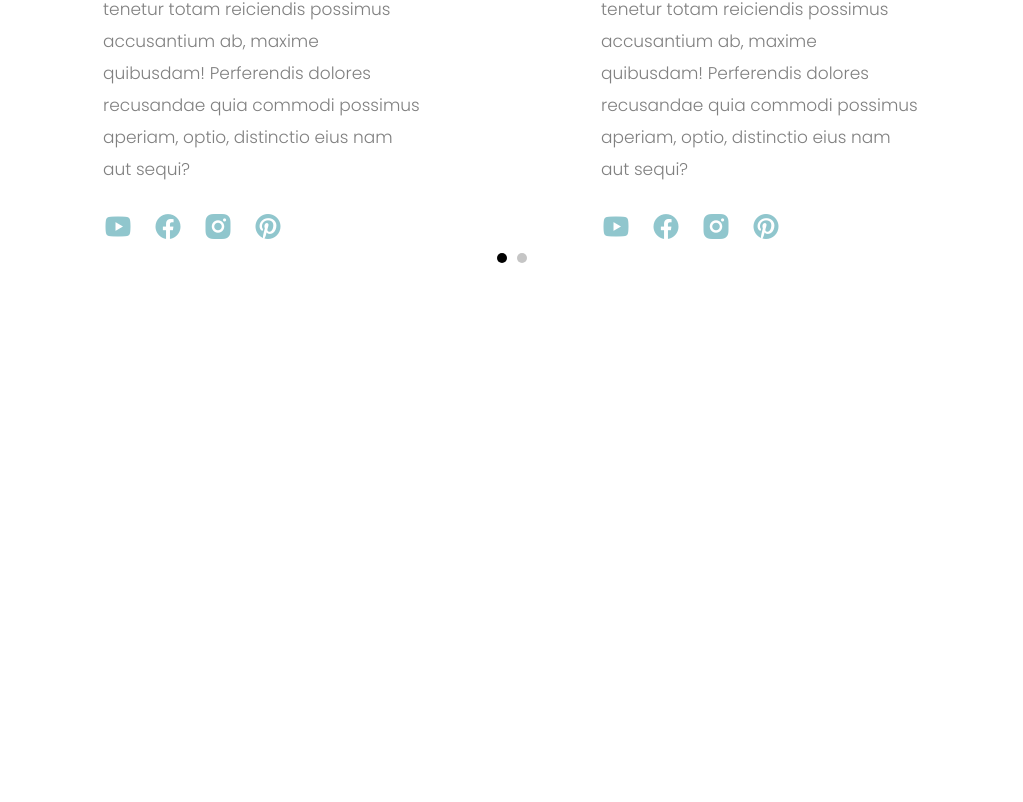
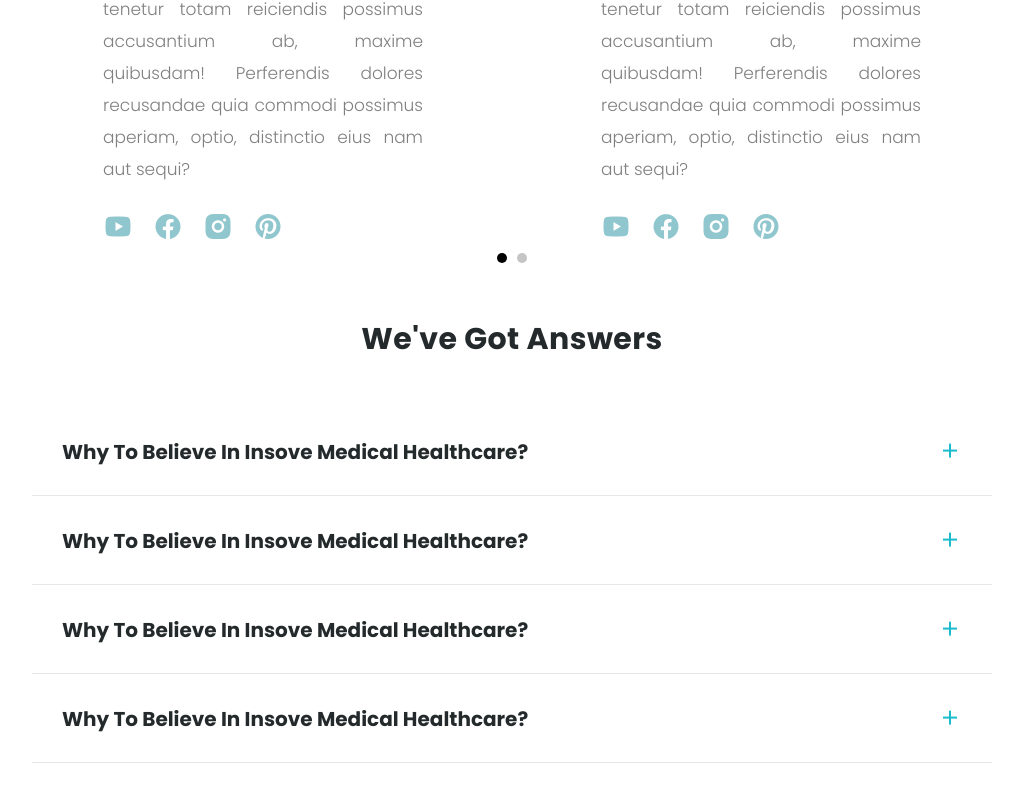
Before and after one commit to fomes/custom-landing-page, a Next.js app: page / in a window 1280 px wide. Shown: the part 4945-5747 px from the top of the page, without its empty margins (128-1151 px from the left). Before the commit the page ends 5666 px from the top, so only its background shows below. Built offline with nearby package versions, Linux system fonts and the light colour scheme.

Commit message:
Faq section

```diff
--- a/src/app/page.tsx
+++ b/src/app/page.tsx
@@ -1,5 +1,6 @@
 import { Header } from "@/components/Header";
 import { SectionAppointment } from "@/components/SectionAppointment";
+import { SectionFaq } from "@/components/SectionFaq";
 import { SectionHero } from "@/components/SectionHero";
 import { SectionServices } from "@/components/SectionServices";
 import { SectionStats } from "@/components/SectionStats";
@@ -16,7 +17,8 @@ export default function Home() {
       <SectionAppointment />
       <SectionTestimonials />
       <SectionTeam />
-      <div className="h-[400px]"></div>
+      <SectionFaq />
+      <div className="h-[200px]"></div>
     </>
   );
 }
--- a/src/components/DoubleSlideItem/index.tsx
+++ b/src/components/DoubleSlideItem/index.tsx
@@ -1,6 +1,7 @@
 import Image from "next/image";
 import { ReactNode } from "react";
 import doctor1 from "@/assets/img/team/doctor-1.png";
+import doctor2 from "@/assets/img/team/doctor-2.png";
 import { SocialIcon } from "../SocialIcon";
 
 interface DoubleSlideItemProps {
@@ -22,7 +23,7 @@ export function DoubleSlideItem({ children }: DoubleSlideItemProps) {
               <div className="font-medium uppercase tracking-[2.24px] text-[#9ab4b7] mb-[20px] ">
                 Pedatrician
               </div>
-              <p className="font-light mb-[26px] max-w-[320px]">
+              <p className="font-light mb-[26px] max-w-[320px] text-justify">
                 Lorem ipsum dolor sit amet consectetur adipisicing elit. Beatae
                 tenetur totam reiciendis possimus accusantium ab, maxime
                 quibusdam! Perferendis dolores recusandae quia commodi possimus
@@ -41,7 +42,7 @@ export function DoubleSlideItem({ children }: DoubleSlideItemProps) {
         <div className="flex-1 flex flex-col xl:flex-row">
           <div className="flex flex-col xl:flex-row items-center gap-[30px]">
             <div className="flex-1">
-              <Image src={doctor1} alt="Doctor" />
+              <Image src={doctor2} alt="Doctor" />
             </div>
 
             <div className="flex-1 flex flex-col">
@@ -49,7 +50,7 @@ export function DoubleSlideItem({ children }: DoubleSlideItemProps) {
               <div className="font-medium uppercase tracking-[2.24px] text-[#9ab4b7] mb-[20px] ">
                 Pedatrician
               </div>
-              <p className="font-light mb-[26px] max-w-[320px]">
+              <p className="font-light mb-[26px] max-w-[320px] text-justify">
                 Lorem ipsum dolor sit amet consectetur adipisicing elit. Beatae
                 tenetur totam reiciendis possimus accusantium ab, maxime
                 quibusdam! Perferendis dolores recusandae quia commodi possimus
--- /dev/null
+++ b/src/components/FaqItem/index.tsx
@@ -0,0 +1,50 @@
+"use client";
+
+import { ReactNode, useState } from "react";
+import { twMerge } from "tailwind-merge";
+
+interface FaqItemProps {
+  children?: ReactNode;
+  text: string;
+}
+
+export function FaqItem({ text }: FaqItemProps) {
+  const [showAnswer, setShowAnswer] = useState(false);
+
+  const handleShowAnswer = () => {
+    setShowAnswer(!showAnswer);
+  };
+
+  return (
+    <div
+      className={twMerge(
+        "faq__item px-[30px] pt-7 pb-4 border-b cursor-pointer select-none",
+        `${!showAnswer && "h-full"}`
+      )}
+      onClick={handleShowAnswer}
+    >
+      <div className="flex items-center justify-between mb-[10px]">
+        <h4 className="h4">{text}</h4>
+
+        <div className="faq__btn text-accent-default">
+          <i className="ri-add-fill text-2xl"></i>
+        </div>
+      </div>
+
+      <div
+        className={twMerge(
+          "faq__answer text-justify",
+          `${showAnswer ? "h-full" : "h-0"}`,
+          `${!showAnswer && "overflow-hidden"}`
+        )}
+      >
+        <p className="font-light">
+          Lorem ipsum dolor sit, amet consectetur adipisicing elit. Minima
+          corporis inventore maiores obcaecati, consequatur eum! Maxime fugiat
+          repudiandae dolorem omnis sapiente sint perspiciatis ratione quidem
+          aut, voluptas expedita doloremque odit.
+        </p>
+      </div>
+    </div>
+  );
+}
--- /dev/null
+++ b/src/components/SectionFaq/index.tsx
@@ -0,0 +1,25 @@
+import { ReactNode } from "react";
+import { FaqItem } from "../FaqItem";
+
+interface SectionFaqProps {
+  children?: ReactNode;
+}
+
+export function SectionFaq({ children }: SectionFaqProps) {
+  return (
+    <section className="faq">
+      <div className="container mx-auto">
+        <h2 className="faq__title h2 text-center mb-[50px]">
+          We've got answers
+        </h2>
+
+        <div className="max-w-5xl mx-auto">
+          <FaqItem text="Why to believe in Insove medical healthcare?" />
+          <FaqItem text="Why to believe in Insove medical healthcare?" />
+          <FaqItem text="Why to believe in Insove medical healthcare?" />
+          <FaqItem text="Why to believe in Insove medical healthcare?" />
+        </div>
+      </div>
+    </section>
+  );
+}
```
